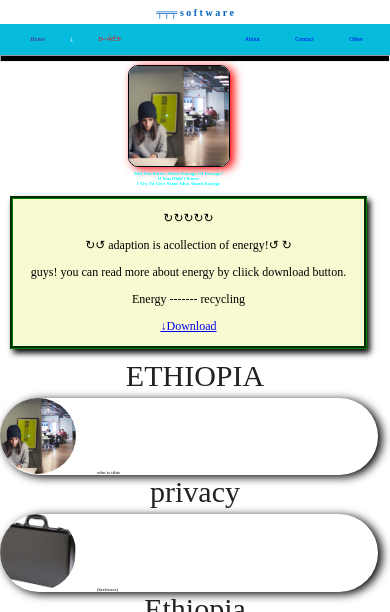
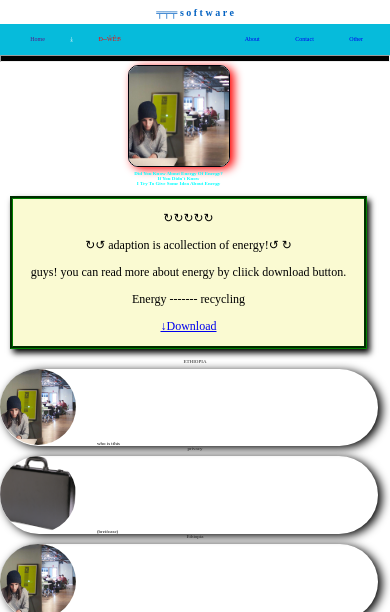
Before and after one commit to wubshet-adane/third-challenge, a plain HTML site: page index.html in a window 390 px wide. Shown: the top 612 px of the page. Drawn offline with Linux system fonts and the light colour scheme.

Commit message:
Update index.html

```diff
--- a/index.html
+++ b/index.html
@@ -237,7 +237,7 @@
             }
             #lists{
                 color: #222;
-       0         font-size: 5px;
+                font-size: 5px;
                 text-align: center;
                 visibility: visible;
                 display: block;
```
